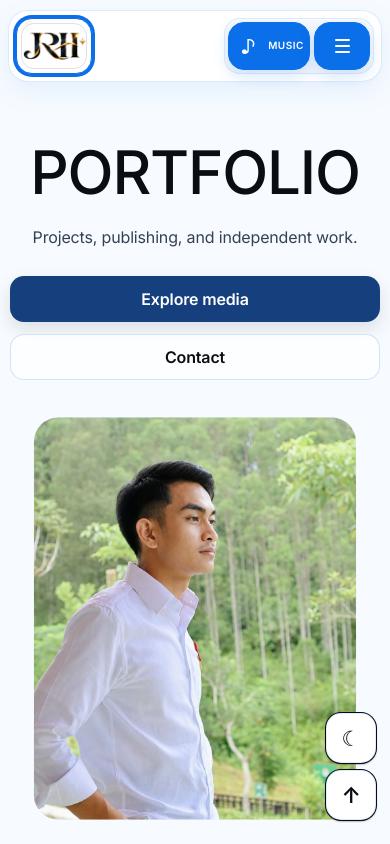
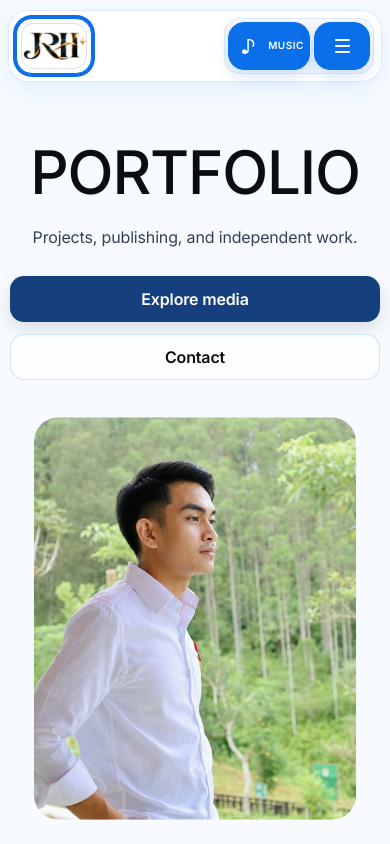
Before and after one commit to LionerHakim/JRHs, a React (Vite) app: page / in a window 390 px wide. Shown: the top 844 px of the page. Built offline with nearby package versions, Linux system fonts and the light colour scheme.

Commit message:
Restore stable synchronized light CSS baseline

```diff
--- a/src/index.css
+++ b/src/index.css
@@ -3727,336 +3727,3 @@ body,
 .music-panel::before {
   border-color: rgba(10,153,255,.16) !important;
 }
-
-
-
-
-/* JRHs THEME TOGGLE — floating utility, layout locked */
-.floating-utilities {
-  position: fixed;
-  right: 24px;
-  bottom: max(24px, env(safe-area-inset-bottom));
-  z-index: 90;
-  display: flex;
-  flex-direction: column;
-  align-items: center;
-  gap: 8px;
-}
-
-.theme-toggle-floating {
-  width: 48px;
-  height: 48px;
-  min-width: 48px;
-  display: inline-flex;
-  align-items: center;
-  justify-content: center;
-  border: 1px solid var(--line);
-  border-radius: 14px;
-  background: var(--paper);
-  color: var(--ink);
-  box-shadow: var(--shadow-subtle);
-  font-size: 21px;
-  line-height: 1;
-  cursor: pointer;
-  -webkit-tap-highlight-color: transparent;
-  touch-action: manipulation;
-  transition: transform 180ms var(--ease), box-shadow 180ms var(--ease), background-color 180ms var(--ease);
-}
-
-.theme-toggle-floating:hover,
-.theme-toggle-floating:focus-visible {
-  transform: translateY(-2px);
-  box-shadow: var(--shadow-soft);
-  background: var(--surface);
-}
-
-.theme-toggle-floating:focus-visible {
-  outline: 3px solid color-mix(in srgb, var(--blue-strong) 28%, transparent);
-  outline-offset: 3px;
-}
-
-.theme-dark {
-  --sky: #050505;
-  --paper: #0B0B0B;
-  --bone: #0D0D0D;
-  --mist: #111111;
-  --ink: #F5F5F5;
-  --charcoal: #D7E3F4;
-  --graphite: #B8BCC4;
-  --fog: #858B95;
-  --blue: #0A6FE8;
-  --blue-strong: #0A6FE8;
-  --blue-soft: #10243A;
-  --lavender: #171222;
-  --mint: #0D2117;
-  --peach: #321F17;
-  --line: rgba(255,255,255,.12);
-  --shadow-subtle: 0 1px 2px rgba(0,0,0,.45), 0 0 0 1px rgba(255,255,255,.06);
-}
-
-.theme-dark,
-.theme-dark > main,
-.theme-dark > footer {
-  background: #050505 !important;
-  color: #F5F5F5 !important;
-}
-
-.theme-dark .nav {
-  background: #0B0B0B !important;
-  border-color: rgba(255,255,255,.10) !important;
-  box-shadow: 0 10px 28px rgba(0,0,0,.42), 0 1px 0 rgba(255,255,255,.05) inset !important;
-}
-
-/* Logo stays on its original white tile so the black logo never disappears. */
-.theme-dark .wordmark,
-.theme-dark .wordmark:hover,
-.theme-dark .wordmark:focus-visible {
-  background: #FFFFFF !important;
-  border-color: #0A6FE8 !important;
-  box-shadow: 0 0 0 3px #0A6FE8 !important;
-}
-
-.theme-dark .nav-actions {
-  background: #151515 !important;
-  border-color: rgba(255,255,255,.09) !important;
-}
-
-.theme-dark .nav-action:hover,
-.theme-dark .nav-action:focus-visible {
-  background: #1C1C1C !important;
-  color: #FFFFFF !important;
-}
-
-.theme-dark .record,
-.theme-dark .media-card,
-.theme-dark .project-card {
-  background: #0D0D0D !important;
-  color: #F5F5F5 !important;
-  border-color: rgba(255,255,255,.06) !important;
-}
-
-.theme-dark .media-card:hover,
-.theme-dark .project-card:hover {
-  background: #141414 !important;
-}
-
-.theme-dark .portrait-quote,
-.theme-dark .project-quote {
-  background: #171222 !important;
-}
-
-.theme-dark .section p,
-.theme-dark .hero-description,
-.theme-dark .media-subtitle,
-.theme-dark .projects-subtitle,
-.theme-dark .testimonials-subtitle {
-  color: #B8BCC4 !important;
-}
-
-.theme-dark .section-kicker,
-.theme-dark .record time,
-.theme-dark .media-number,
-.theme-dark .project-number,
-.theme-dark .media-category,
-.theme-dark .project-category {
-  color: #0A6FE8 !important;
-}
-
-.theme-dark .site-footer {
-  background: #050505 !important;
-  border-color: rgba(255,255,255,.08) !important;
-}
-
-.theme-dark .site-footer-bottom {
-  color: #858B95 !important;
-}
-
-.theme-dark .back-to-top,
-.theme-dark .theme-toggle-floating {
-  background: #111111 !important;
-  color: #F5F5F5 !important;
-  border-color: rgba(255,255,255,.12) !important;
-  box-shadow: 0 8px 20px rgba(0,0,0,.35) !important;
-}
-
-.theme-dark .back-to-top:hover,
-.theme-dark .back-to-top:focus-visible,
-.theme-dark .theme-toggle-floating:hover,
-.theme-dark .theme-toggle-floating:focus-visible {
-  background: #1A1A1A !important;
-}
-
-.theme-dark .ghost-pill {
-  color: #F5F5F5 !important;
-  border-color: rgba(255,255,255,.14) !important;
-}
-
-.theme-dark .ghost-pill:hover,
-.theme-dark .ghost-pill:focus-visible {
-  background: #151515 !important;
-}
-
-.theme-dark .record-activities li {
-  background: #10243A !important;
-  color: #D7E3F4 !important;
-}
-
-.theme-dark .media-status,
-.theme-dark .project-status {
-  background: #10243A !important;
-  color: #D7E3F4 !important;
-}
-
-@media (max-width: 640px) {
-  .floating-utilities {
-    right: 14px;
-    gap: 7px;
-  }
-
-  .theme-toggle-floating,
-  .floating-utilities .back-to-top {
-    width: 50px;
-    height: 50px;
-    min-width: 50px;
-    border-radius: 15px;
-  }
-}
-
-@media (prefers-reduced-motion: reduce) {
-  .theme-toggle-floating {
-    transition: none;
-  }
-}
-
-
-/* Theme toggle final interaction polish — active state + synchronized motion */
-.theme-toggle-floating {
-  position: relative;
-  overflow: hidden;
-  isolation: isolate;
-}
-
-.theme-toggle-floating::before {
-  content: "";
-  position: absolute;
-  inset: 3px;
-  border-radius: 11px;
-  background: linear-gradient(135deg, rgba(10,111,232,.14), transparent 58%);
-  opacity: 0;
-  transform: scale(.86);
-  transition: opacity 180ms var(--ease), transform 180ms var(--ease);
-  pointer-events: none;
-  z-index: -1;
-}
-
-.theme-toggle-floating[aria-pressed="true"] {
-  background: #0A6FE8 !important;
-  color: #FFFFFF !important;
-  border-color: #0A6FE8 !important;
-  box-shadow: 0 7px 18px rgba(10,111,232,.28), 0 0 0 3px rgba(10,111,232,.10) !important;
-}
-
-.theme-toggle-floating[aria-pressed="true"]::before {
-  opacity: 1;
-  transform: scale(1);
-}
-
-.theme-toggle-floating[aria-pressed="true"]:hover,
-.theme-toggle-floating[aria-pressed="true"]:focus-visible {
-  background: #0A6FE8 !important;
-  color: #FFFFFF !important;
-  transform: translateY(-2px);
-  box-shadow: 0 9px 22px rgba(10,111,232,.34), 0 0 0 4px rgba(10,111,232,.12) !important;
-}
-
-.theme-toggle-floating:active {
-  transform: translateY(0) scale(.96);
-}
-
-.theme-toggle-floating[aria-pressed="true"]:active {
-  transform: translateY(0) scale(.96);
-}
-
-.theme-toggle-floating span {
-  display: inline-flex;
-  width: 1em;
-  height: 1em;
-  align-items: center;
-  justify-content: center;
-  transition: transform 220ms var(--ease);
-}
-
-.theme-toggle-floating[aria-pressed="true"] span {
-  transform: rotate(180deg);
-}
-
-.theme-dark .theme-toggle-floating {
-  background: #0A6FE8 !important;
-  color: #FFFFFF !important;
-  border-color: #0A6FE8 !important;
-}
-
-.theme-dark .theme-toggle-floating:hover,
-.theme-dark .theme-toggle-floating:focus-visible {
-  background: #0A6FE8 !important;
-}
-
-.theme-dark .nav-action-glyph {
-  background: #151515 !important;
-  color: #0A6FE8 !important;
-}
-
-.theme-dark .nav-action.is-open .nav-action-glyph {
-  background: #0A6FE8 !important;
-  color: #FFFFFF !important;
-}
-
-.theme-dark .nav-menu-lines {
-  background: #151515 !important;
-}
-
-.theme-dark .music-toggle,
-.theme-dark .menu-toggle {
-  background: #0A6FE8 !important;
-  border-color: #0A6FE8 !important;
-  color: #FFFFFF !important;
-}
-
-.theme-dark .music-toggle.is-open {
-  background: #22C55E !important;
-  border-color: #22C55E !important;
-}
-
-.theme-dark .hero-pill,
-.theme-dark .media-links a,
-.theme-dark .project-link {
-  background: #163F7D !important;
-  color: #FFFFFF !important;
-}
-
-.theme-dark .hero-pill:hover,
-.theme-dark .hero-pill:focus-visible,
-.theme-dark .media-links a:hover,
-.theme-dark .media-links a:focus-visible,
-.theme-dark .project-link:hover,
-.theme-dark .project-link:focus-visible {
-  background: #0A6FE8 !important;
-}
-
-.theme-dark .skip-link {
-  background: #FFFFFF !important;
-  color: #050505 !important;
-}
-
-@media (prefers-reduced-motion: reduce) {
-  .theme-toggle-floating,
-  .theme-toggle-floating::before,
-  .theme-toggle-floating span {
-    transition: none !important;
-  }
-
-  .theme-toggle-floating:active,
-  .theme-toggle-floating[aria-pressed="true"]:active {
-    transform: none;
-  }
-}
```
